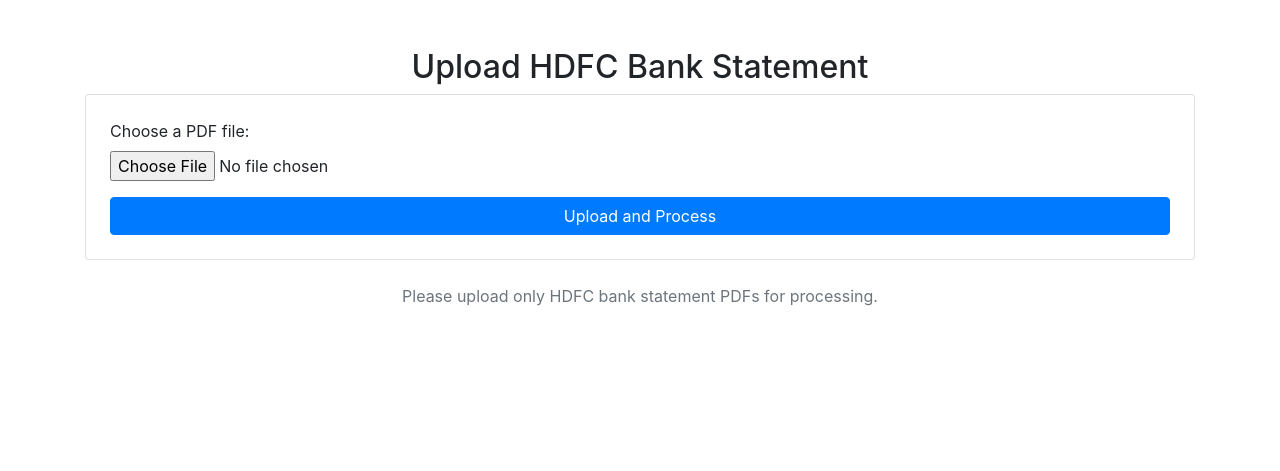
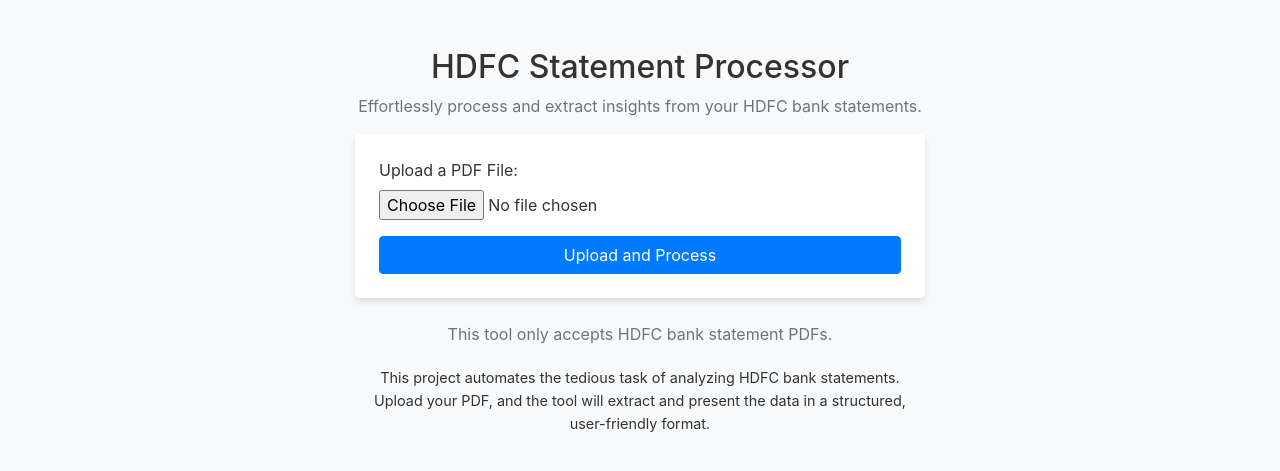
Before and after one commit to mitbapl/SOA2XLS_Turnover, a Flask app: page / in a window 1280 px wide. Shown: the top 471 px of the page. Run offline with Flask 3, Linux system fonts and the light colour scheme; some libraries are stand-ins or nearby versions.

Commit message:
Update Index.html

```diff
--- a/templates/Index.html
+++ b/templates/Index.html
@@ -5,26 +5,79 @@
     <meta name="viewport" content="width=device-width, initial-scale=1.0">
     <title>HDFC Statement Processor</title>
     <link rel="stylesheet" href="https://cdnjs.cloudflare.com/ajax/libs/bootstrap/4.5.2/css/bootstrap.min.css">
+    <style>
+        body {
+            background-color: #f8f9fa;
+            color: #333;
+        }
+        .container {
+            max-width: 600px;
+        }
+        .card {
+            border: none;
+            box-shadow: 0 4px 6px rgba(0, 0, 0, 0.1);
+        }
+        .btn-primary {
+            background-color: #007bff;
+            border-color: #007bff;
+            transition: all 0.3s ease;
+        }
+        .btn-primary:hover {
+            background-color: #0056b3;
+            border-color: #0056b3;
+        }
+        .explanation {
+            margin-top: 20px;
+            font-size: 0.9rem;
+            line-height: 1.6;
+        }
+        .progress {
+            margin-top: 10px;
+            display: none;
+        }
+    </style>
 </head>
 <body>
     <div class="container mt-5">
-        <h2 class="text-center">Upload HDFC Bank Statement</h2>
+        <h2 class="text-center">HDFC Statement Processor</h2>
+        <p class="text-center text-muted">Effortlessly process and extract insights from your HDFC bank statements.</p>
         <div class="card p-4">
-            <form action="/upload" method="POST" enctype="multipart/form-data">
+            <form id="uploadForm" action="/upload" method="POST" enctype="multipart/form-data">
                 <div class="form-group">
-                    <label for="file">Choose a PDF file:</label>
+                    <label for="file">Upload a PDF File:</label>
                     <input type="file" class="form-control-file" id="file" name="file" accept=".pdf" required>
                 </div>
                 <button type="submit" class="btn btn-primary btn-block">Upload and Process</button>
+                <div class="progress mt-3">
+                    <div class="progress-bar progress-bar-striped progress-bar-animated" role="progressbar" style="width: 0%;"></div>
+                </div>
             </form>
         </div>
         <div class="text-center mt-4">
-            <p class="text-muted">Please upload only HDFC bank statement PDFs for processing.</p>
+            <p class="text-muted">This tool only accepts HDFC bank statement PDFs.</p>
+        </div>
+        <div class="explanation text-center">
+            <p>This project automates the tedious task of analyzing HDFC bank statements. Upload your PDF, and the tool will extract and present the data in a structured, user-friendly format.</p>
         </div>
     </div>
 
     <script src="https://code.jquery.com/jquery-3.5.1.slim.min.js"></script>
     <script src="https://cdn.jsdelivr.net/npm/@popperjs/core@2.5.2/dist/umd/popper.min.js"></script>
     <script src="https://stackpath.bootstrapcdn.com/bootstrap/4.5.2/js/bootstrap.min.js"></script>
+    <script>
+        document.getElementById('uploadForm').addEventListener('submit', function(event) {
+            event.preventDefault();
+            const progressBar = document.querySelector('.progress');
+            const progress = document.querySelector('.progress-bar');
+            progressBar.style.display = 'block';
+            progress.style.width = '50%';
+
+            // Simulating an upload (replace with actual backend call)
+            setTimeout(() => {
+                progress.style.width = '100%';
+                progress.innerText = 'Upload Complete!';
+            }, 2000);
+        });
+    </script>
 </body>
 </html>
```
